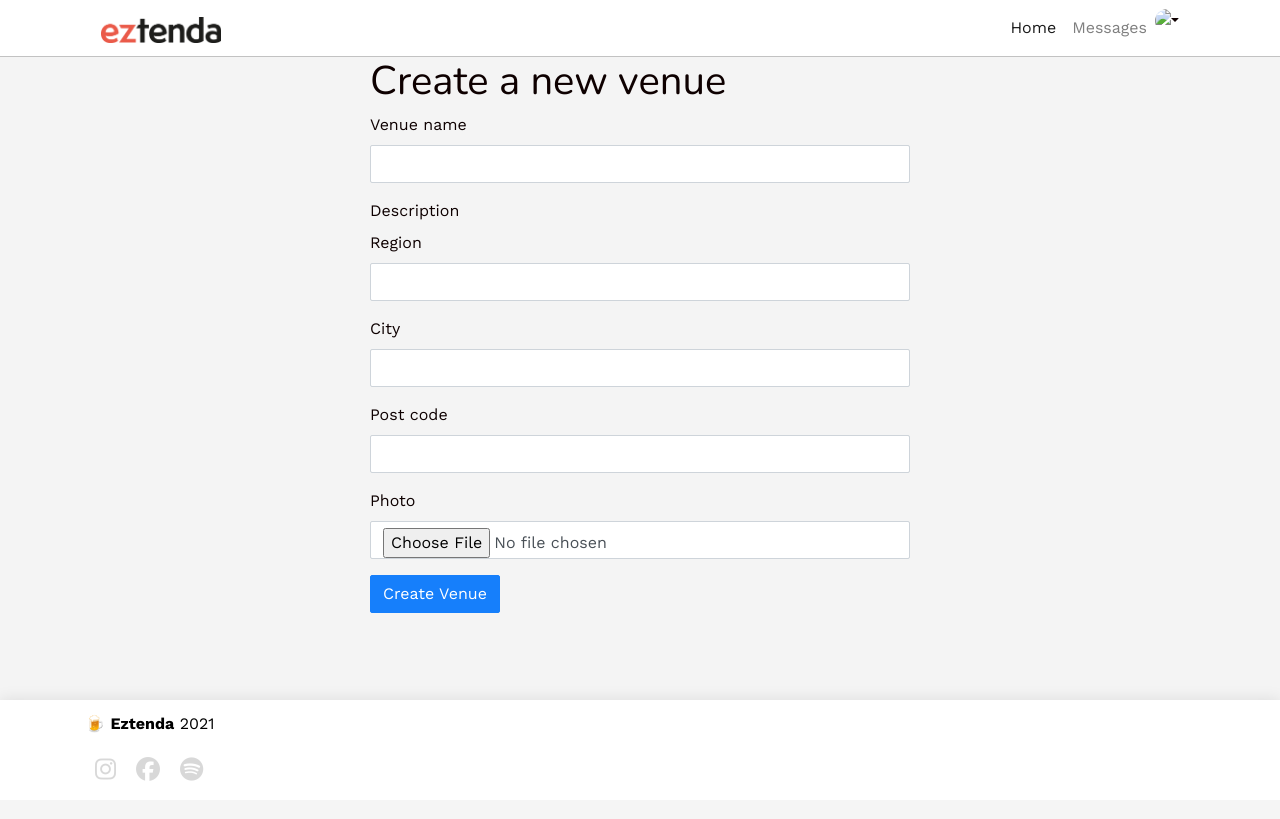
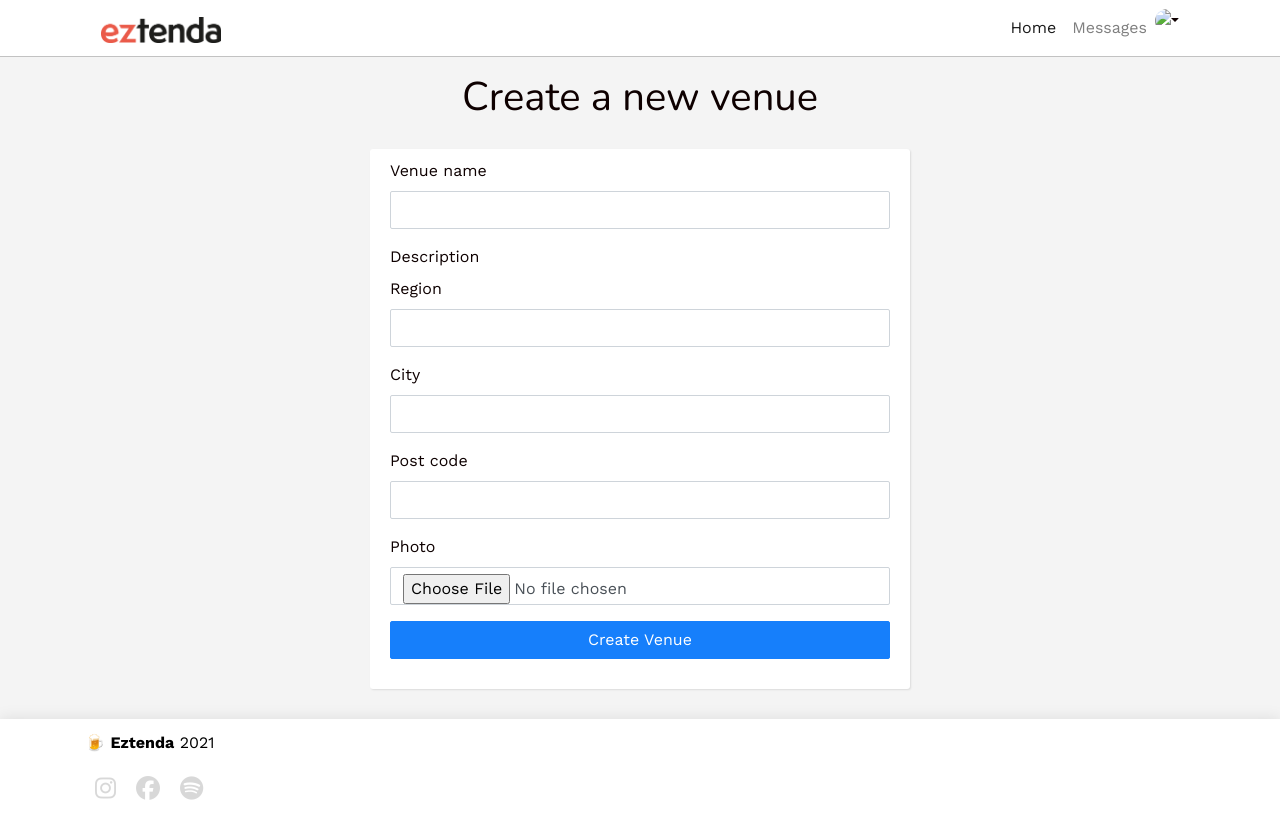
Before and after one commit to Lmusilek/eztenda, a Rails app: page /venues/new in a window 1280 px wide. Before the commit the page ends 781 px from the top, so only its background shows below. Run offline with Rails 7, Linux system fonts and the light colour scheme; a user stored in the database is signed in; style sheets or scripts are compiled from the project's sources; some libraries are stand-ins or nearby versions.

Commit message:
styling and classes added for create form

```diff
--- a/app/assets/stylesheets/pages/_home.scss
+++ b/app/assets/stylesheets/pages/_home.scss
@@ -35,3 +35,6 @@
 .home-works {
   margin-top: 10px;
 }
+.whatever {
+  margin-top: -30px;
+}
--- a/app/views/venues/_form.html.erb
+++ b/app/views/venues/_form.html.erb
@@ -1,3 +1,6 @@
+<div class="container">
+  <div class="row whatever justify-content-center">
+    <div class="col-12 col-sm-12 form-login">
       <%= simple_form_for (@venue) do |f| %>
         <%= f.input :venue_name %>
         <%= f.label :description %>
@@ -8,3 +11,6 @@
         <%= f.input :photo, as: :file %>
         <%= f.button :submit, class: 'btn btn-primary' %>
       <% end %>
+    </div>
+  </div>
+</div>
--- a/app/views/venues/new.html.erb
+++ b/app/views/venues/new.html.erb
@@ -1,7 +1,7 @@
 <div class="container">
   <div class="row justify-content-center">
     <div class="col-12 col-sm-6">
-      <h1>Create a new venue</h1>
+      <h1 class="text-center mt-3">Create a new venue</h1>
       <%= render 'form', venue: @venue %>
     </div>
   </div>
```
Lines whose indentation alone changed are shown as unchanged.
